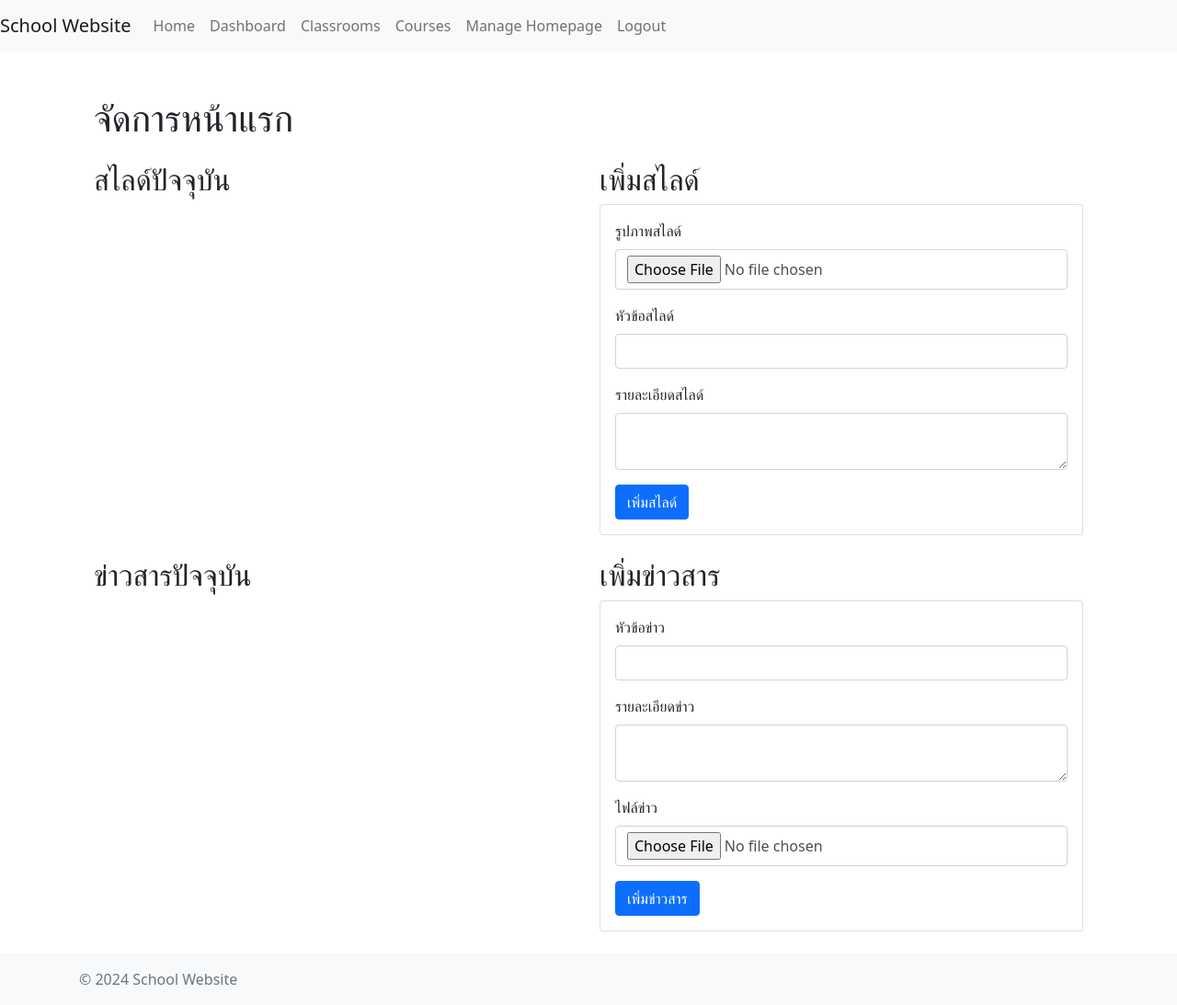
After one commit to Fikei1151/schoolWeb, a Flask app: page /manage_homepage in a window 1280 px wide. The commit adds this page. Shown: the whole page at 92% size. Run offline with Flask 3, Linux system fonts and the light colour scheme; the visitor is signed in with stand-in values (Sample User, id 1); data that the repository does not hold is empty; some libraries are stand-ins or nearby versions.

Commit message:
add news school

```diff
--- a/app.py
+++ b/app.py
@@ -7,12 +7,15 @@ from forms.classroom_form import ClassroomForm
 from forms.course_form import CourseForm
 from forms.grade_form import GradeForm
 from models.user import db, User
+from models.homepage import Slide, News
 from models.classroom import Classroom
 from models.course import Course
 from models.grade import Grade
 from flask_login import LoginManager, login_user, login_required, logout_user, current_user
 from utils.decorators import admin_required, teacher_required, student_required
 from flask_migrate import Migrate
+from werkzeug.utils import secure_filename
+import os
 
 app = Flask(__name__)
 app.config.from_object(Config)
@@ -31,9 +34,93 @@ login_manager.login_view = 'login'
 def load_user(user_id):
     return db.session.get(User, int(user_id))
 
+
 @app.route('/')
 def index():
-    return render_template('index.html')
+    slides = Slide.query.all()
+    news_list = News.query.all()
+    return render_template('index.html', slides=slides, slide_count=len(slides), news_list=news_list)
+
+@app.route('/manage_homepage', methods=['GET', 'POST'])
+@login_required
+@admin_required
+def manage_homepage():
+    if request.method == 'POST':
+        slide_image = request.files.get('slide_image')
+        slide_title = request.form.get('slide_title')
+        slide_description = request.form.get('slide_description')
+
+        if slide_image:
+            filename = secure_filename(slide_image.filename)
+            if not os.path.exists('static/images'):
+                os.makedirs('static/images')
+            slide_image.save(os.path.join('static/images', filename))
+
+            new_slide = Slide(filename=filename, title=slide_title, description=slide_description)
+            db.session.add(new_slide)
+            db.session.commit()
+            flash('Slide added successfully!', 'success')
+        else:
+            flash('Slide image is required', 'danger')
+
+        news_title = request.form.get('news_title')
+        news_description = request.form.get('news_description')
+        news_file = request.files.get('news_file')
+
+        if news_file:
+            filename = secure_filename(news_file.filename)
+            if not os.path.exists('static/news'):
+                os.makedirs('static/news')
+            news_file.save(os.path.join('static/news', filename))
+
+            new_news = News(title=news_title, description=news_description, file=filename)
+            db.session.add(new_news)
+            db.session.commit()
+            flash('News added successfully!', 'success')
+        else:
+            flash('News file is required', 'danger')
+
+    slides = Slide.query.all()
+    news_list = News.query.all()
+
+    return render_template('manage_homepage.html', slides=slides, news_list=news_list)
+@app.route('/delete_slide/<int:slide_id>', methods=['POST'])
+@login_required
+@admin_required
+def delete_slide(slide_id):
+    slide = Slide.query.get(slide_id)
+    if slide:
+        # Delete the image file
+        image_path = os.path.join('static/images', slide.filename)
+        if os.path.exists(image_path):
+            os.remove(image_path)
+
+        # Delete the slide from the database
+        db.session.delete(slide)
+        db.session.commit()
+        flash('Slide deleted successfully!', 'success')
+    else:
+        flash('Slide not found', 'danger')
+    return redirect(url_for('manage_homepage'))
+
+@app.route('/delete_news/<int:news_id>', methods=['POST'])
+@login_required
+@admin_required
+def delete_news(news_id):
+    news = News.query.get(news_id)
+    if news:
+        # Delete the news file
+        news_file_path = os.path.join('static/news', news.file)
+        if os.path.exists(news_file_path):
+            os.remove(news_file_path)
+
+        # Delete the news from the database
+        db.session.delete(news)
+        db.session.commit()
+        flash('News deleted successfully!', 'success')
+    else:
+        flash('News not found', 'danger')
+    return redirect(url_for('manage_homepage'))
 
 @app.route('/login', methods=['GET', 'POST'])
 def login():
--- a/templates/base.html
+++ b/templates/base.html
@@ -40,6 +40,10 @@
                             <li class="nav-item">
                                 <a class="nav-link" href="{{ url_for('courses') }}">Courses</a>
                             </li>
+                            <li class="nav-item">
+                                <a class="nav-link" href="{{ url_for('manage_homepage') }}">Manage Homepage</a>
+                            </li>
+
                         {% endif %}
                         {% if current_user.role == 'teacher' and current_user.teacher_classroom %}
                             <li class="nav-item">
--- /dev/null
+++ b/templates/manage_homepage.html
@@ -0,0 +1,94 @@
+{% extends "base.html" %}
+{% block content %}
+<div class="container mt-4">
+    <h1 class="mb-4">จัดการหน้าแรก</h1>
+
+    <div class="row">
+        <div class="col-md-6">
+            <h2>สไลด์ปัจจุบัน</h2>
+            <ul class="list-group mb-4">
+                {% for slide in slides %}
+                    <li class="list-group-item d-flex justify-content-between align-items-center">
+                        <div>
+                            <img src="{{ url_for('static', filename='images/' ~ slide.filename) }}" alt="{{ slide.title }}" class="img-thumbnail" style="width: 150px; height: auto;">
+                            <div class="ms-3">
+                                <h5>{{ slide.title }}</h5>
+                                <p>{{ slide.description }}</p>
+                            </div>
+                        </div>
+                        <form method="POST" action="{{ url_for('delete_slide', slide_id=slide.id) }}" class="d-inline">
+                            <button type="submit" class="btn btn-danger btn-sm">ลบ</button>
+                        </form>
+                    </li>
+                {% endfor %}
+            </ul>
+        </div>
+
+        <div class="col-md-6">
+            <h2>เพิ่มสไลด์</h2>
+            <div class="card mb-4">
+                <div class="card-body">
+                    <form method="POST" enctype="multipart/form-data">
+                        <div class="mb-3">
+                            <label for="slide_image" class="form-label">รูปภาพสไลด์</label>
+                            <input type="file" class="form-control" id="slide_image" name="slide_image">
+                        </div>
+                        <div class="mb-3">
+                            <label for="slide_title" class="form-label">หัวข้อสไลด์</label>
+                            <input type="text" class="form-control" id="slide_title" name="slide_title">
+                        </div>
+                        <div class="mb-3">
+                            <label for="slide_description" class="form-label">รายละเอียดสไลด์</label>
+                            <textarea class="form-control" id="slide_description" name="slide_description"></textarea>
+                        </div>
+                        <button type="submit" class="btn btn-primary">เพิ่มสไลด์</button>
+                    </form>
+                </div>
+            </div>
+        </div>
+    </div>
+
+    <div class="row">
+        <div class="col-md-6">
+            <h2>ข่าวสารปัจจุบัน</h2>
+            <ul class="list-group mb-4">
+                {% for news in news_list %}
+                    <li class="list-group-item d-flex justify-content-between align-items-center">
+                        <div>
+                            <h5>{{ news.title }}</h5>
+                            <p>{{ news.description }}</p>
+                            <a href="{{ url_for('static', filename='news/' ~ news.file) }}" class="btn btn-primary btn-sm">อ่านเพิ่มเติม</a>
+                        </div>
+                        <form method="POST" action="{{ url_for('delete_news', news_id=news.id) }}" class="d-inline">
+                            <button type="submit" class="btn btn-danger btn-sm">ลบ</button>
+                        </form>
+                    </li>
+                {% endfor %}
+            </ul>
+        </div>
+
+        <div class="col-md-6">
+            <h2>เพิ่มข่าวสาร</h2>
+            <div class="card mb-4">
+                <div class="card-body">
+                    <form method="POST" enctype="multipart/form-data">
+                        <div class="mb-3">
+                            <label for="news_title" class="form-label">หัวข้อข่าว</label>
+                            <input type="text" class="form-control" id="news_title" name="news_title">
+                        </div>
+                        <div class="mb-3">
+                            <label for="news_description" class="form-label">รายละเอียดข่าว</label>
+                            <textarea class="form-control" id="news_description" name="news_description"></textarea>
+                        </div>
+                        <div class="mb-3">
+                            <label for="news_file" class="form-label">ไฟล์ข่าว</label>
+                            <input type="file" class="form-control" id="news_file" name="news_file">
+                        </div>
+                        <button type="submit" class="btn btn-primary">เพิ่มข่าวสาร</button>
+                    </form>
+                </div>
+            </div>
+        </div>
+    </div>
+</div>
+{% endblock %}
```
Also changed, not shown: migrations/versions/c3afaf94c226_add_slides_and_news_tables.py (added, +24 -0 lines), models/homepage.py (added, +14 -0 lines), templates/index.html (+48 -8 lines), templates/view_classroom.html (+31 -30 lines), instance/school.db, models/user.py (line endings or trailing spaces), static/images/2567-05-25_13.31.45.png (added), static/images/2567-05-25_13.39.05.png (added), 2 other files.
